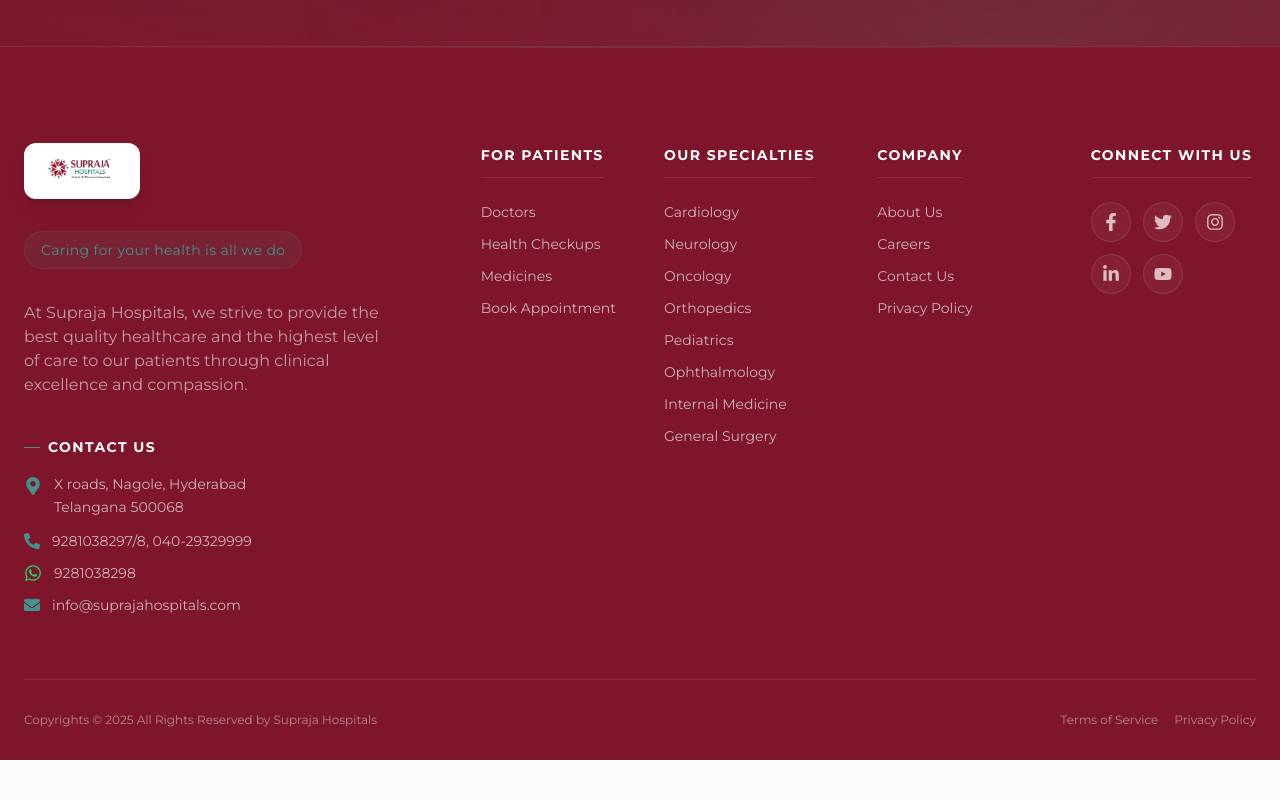
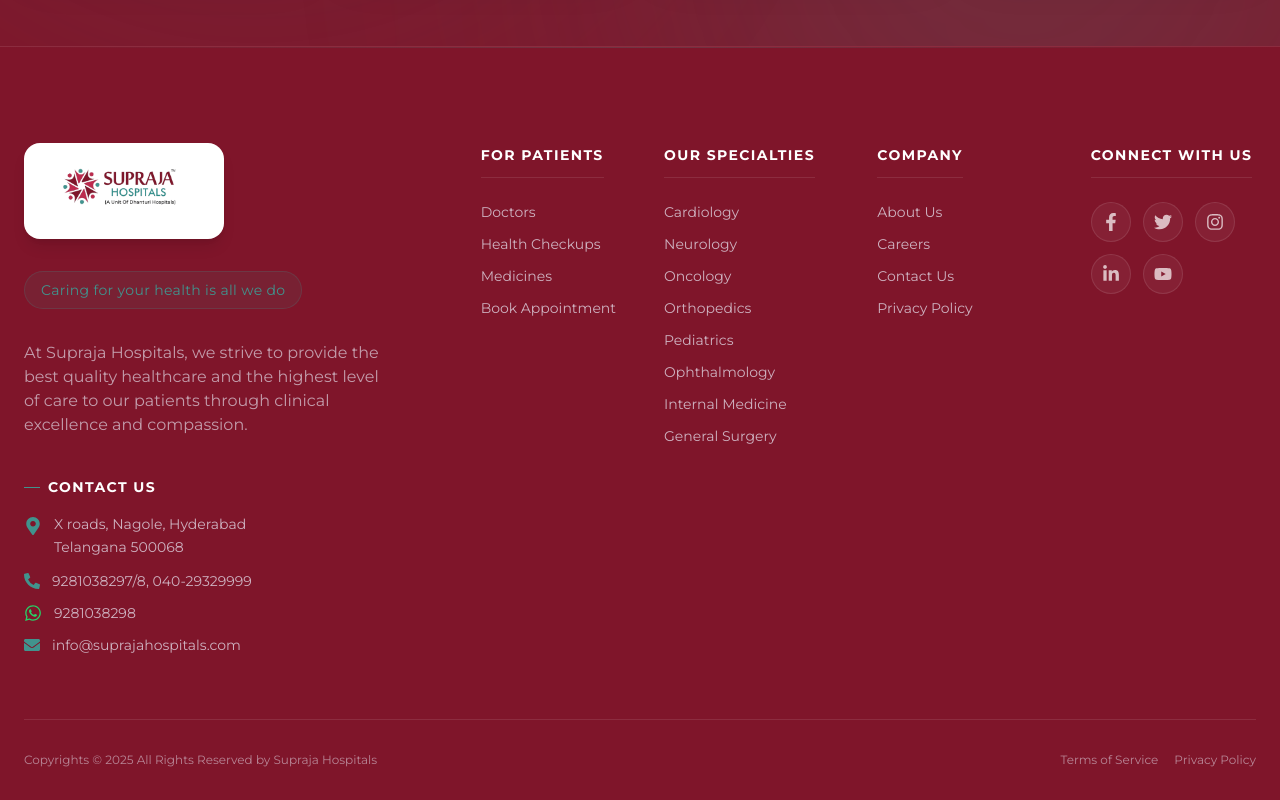
Before and after one commit to ksdnfaiw/supraja-hospitals, a Next.js app: page / in a window 1280 px wide. Shown: the part 3920-4720 px from the top of the page. Before the commit the page ends 4680 px from the top, so only its background shows below. Built offline with nearby package versions, Linux system fonts and the light colour scheme.

Commit message:
feat: implement root layout with site metadata, header, and comprehensive footer component

```diff
--- a/src/app/layout.tsx
+++ b/src/app/layout.tsx
@@ -41,9 +41,7 @@
 
               {/* Brand & Contact Block */}
               <div className="lg:col-span-4 space-y-8">
-                <div>
-                  <img src="/images/logo.png" alt="Supraja Hospitals Logo" className="h-14 w-auto object-contain bg-white px-4 py-2 rounded-xl shadow-lg" />
-                </div>
+                  <img src="/images/logo.png" alt="Supraja Hospitals Logo" className="h-20 md:h-24 w-auto object-contain bg-white px-6 py-3 rounded-2xl shadow-lg" />
                 <div className="bg-hospital-teal/10 text-hospital-teal border border-hospital-teal/20 px-4 py-2 rounded-full inline-block font-label-md tracking-wide text-sm">Caring for your health is all we do</div>
                 <p className="text-surface-container-low/60 text-body-md leading-relaxed pr-4">At Supraja Hospitals, we strive to provide the best quality healthcare and the highest level of care to our patients through clinical excellence and compassion.</p>
 
```
